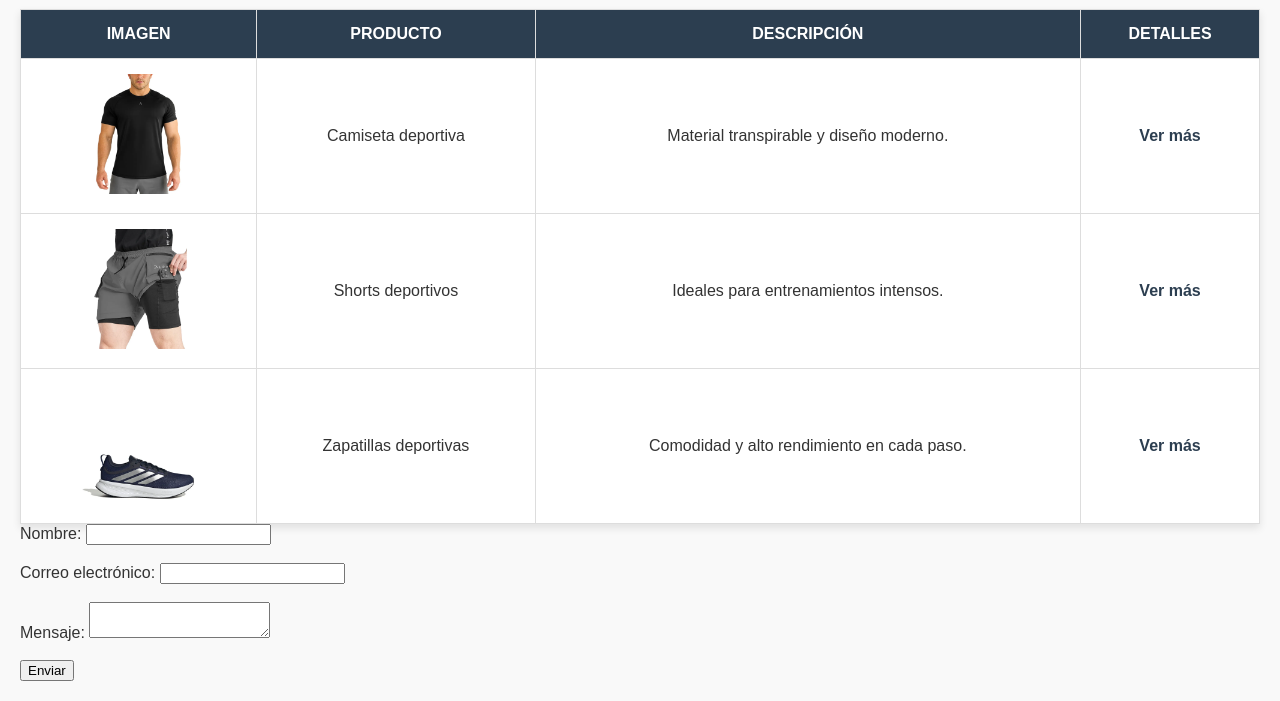
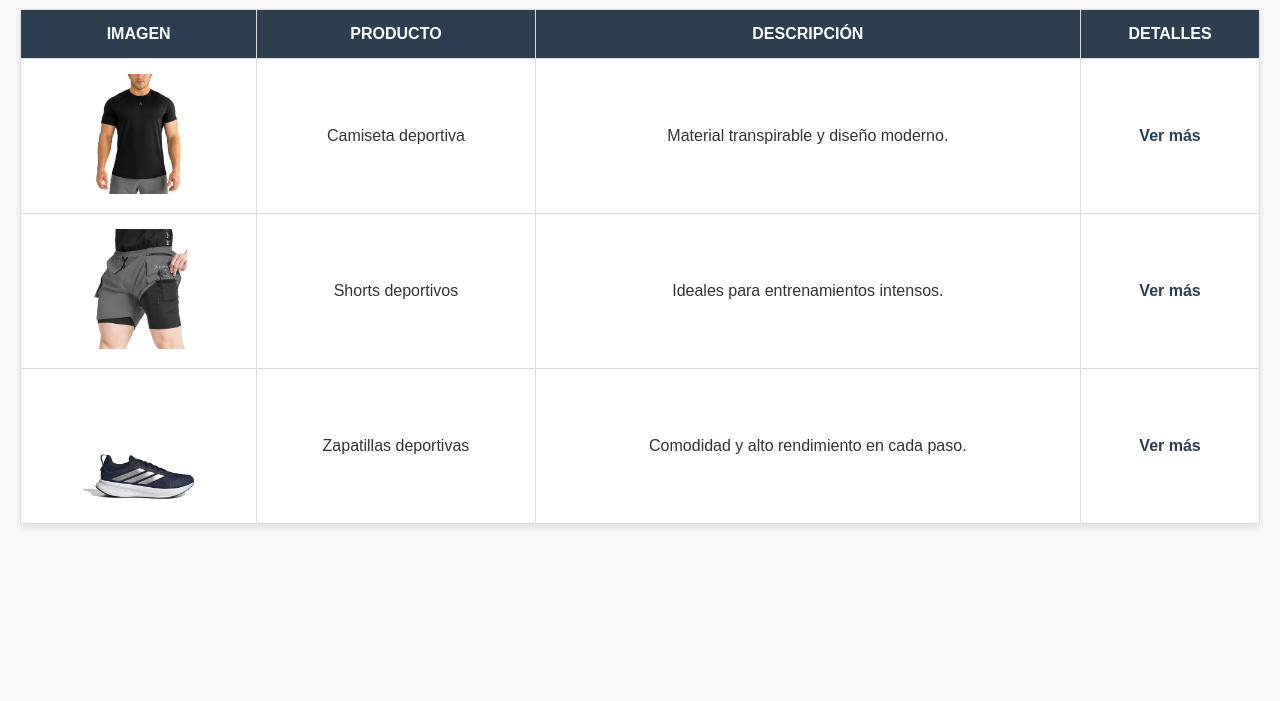
Before and after one commit to maldest/Lab01_DA_g2, a plain HTML site: page producto.html in a window 1280 px wide. Shown: the part 99-800 px from the top of the page. Drawn offline with Linux system fonts and the light colour scheme.

Commit message:
correccion final del portafolio

```diff
--- a/producto.html
+++ b/producto.html
@@ -57,18 +57,6 @@
       <td><a href="https://www.falabella.com.pe/falabella-pe/product/20751555/Zapatillas-Running-Hombre-Adidas-Runblaze/20751556" target="_blank">Ver más</a></td>
     </tr>
   </table>
-<form action="#" method="post">
-  <label for="nombre">Nombre:</label>
-  <input type="text" id="nombre" name="nombre" required><br><br>
-
-  <label for="correo">Correo electrónico:</label>
-  <input type="email" id="correo" name="correo" required><br><br>
-
-  <label for="mensaje">Mensaje:</label>
-  <textarea id="mensaje" name="mensaje" required></textarea><br><br>
-
-  <button type="submit">Enviar</button>
-</form>
 
 </body>
 </html>
```
